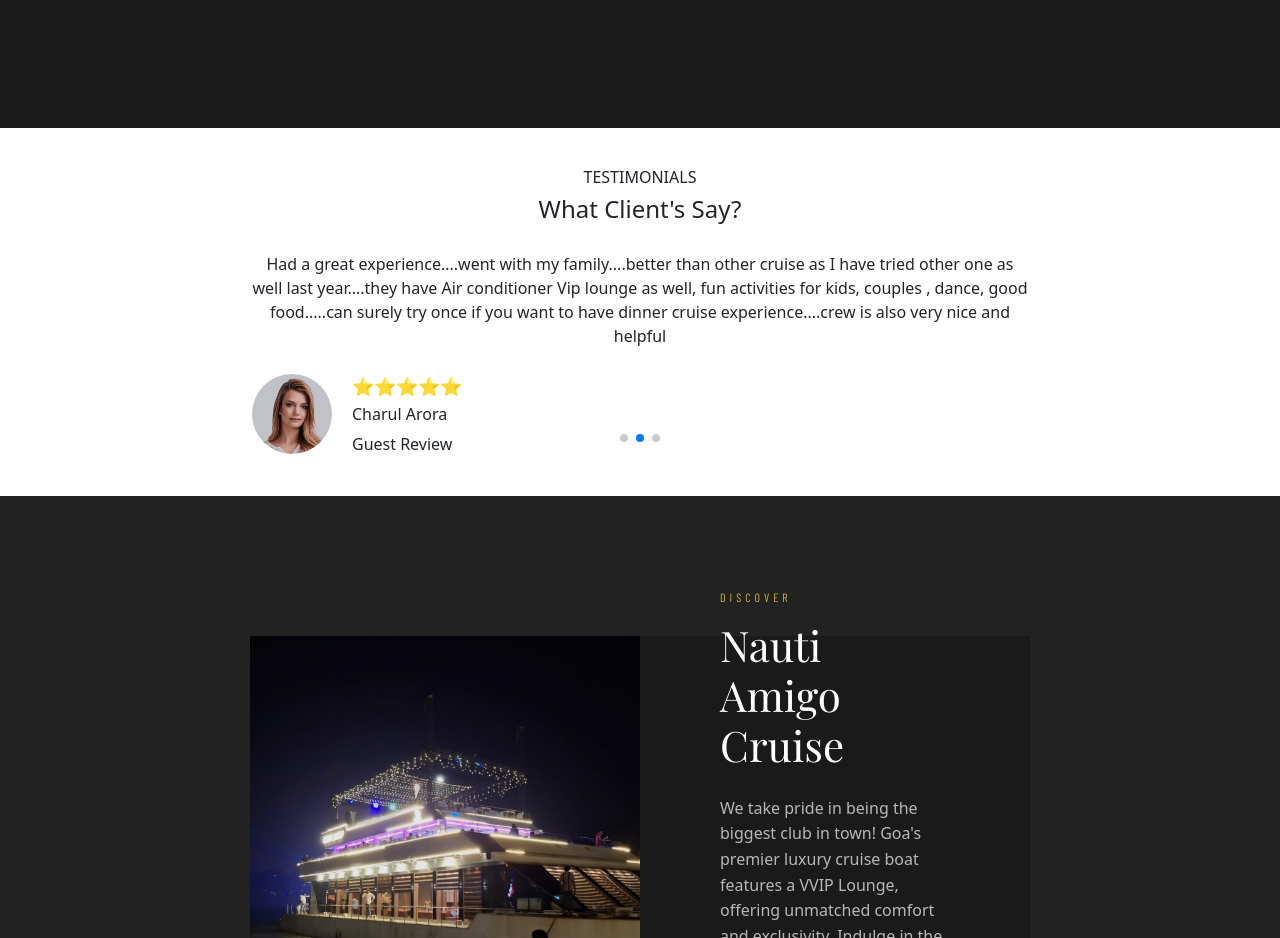
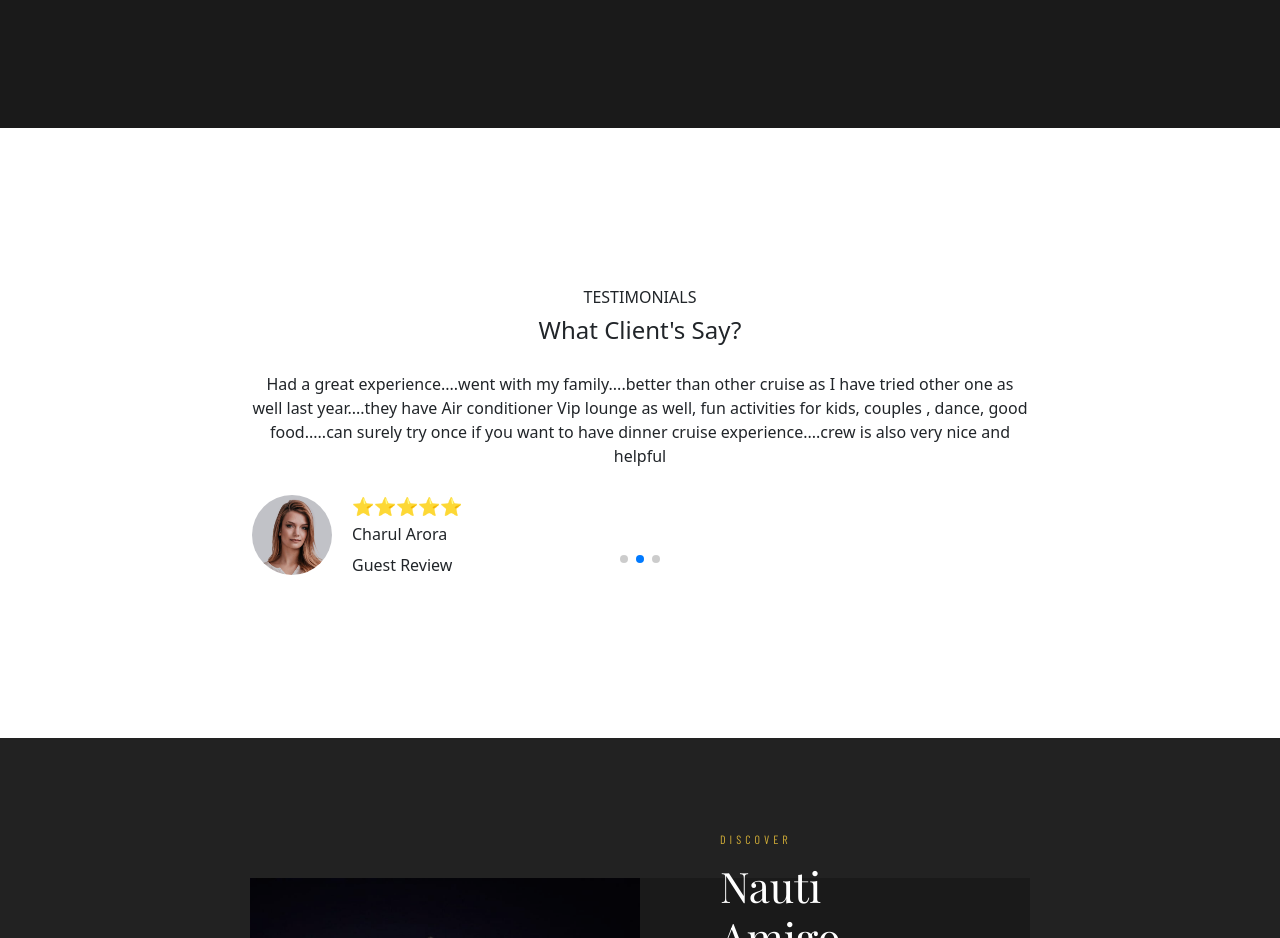
Before and after one commit to Kratagya-Webkorps/nautiamigo-angular, an Angular app: page / in a window 1280 px wide. Shown: the part 6700-7638 px from the top of the page. Built offline with nearby package versions, Linux system fonts and the light colour scheme.

Commit message:
changed height of testimonials page to 610px

```diff
--- a/src/app/testimonials/testimonials.component.css
+++ b/src/app/testimonials/testimonials.component.css
@@ -1,7 +1,14 @@
 .testimonials {
   text-align: center; /* center headings + quote */
-  margin: 40px auto;
+  margin: 0 auto;
   max-width: 800px;
+  min-height: 610px;
+  height: 610px;
+  display: flex;
+  flex-direction: column;
+  justify-content: center;
+  padding: 20px 0;
+  box-sizing: border-box;
 }
 
 .testimonial-content {
```
